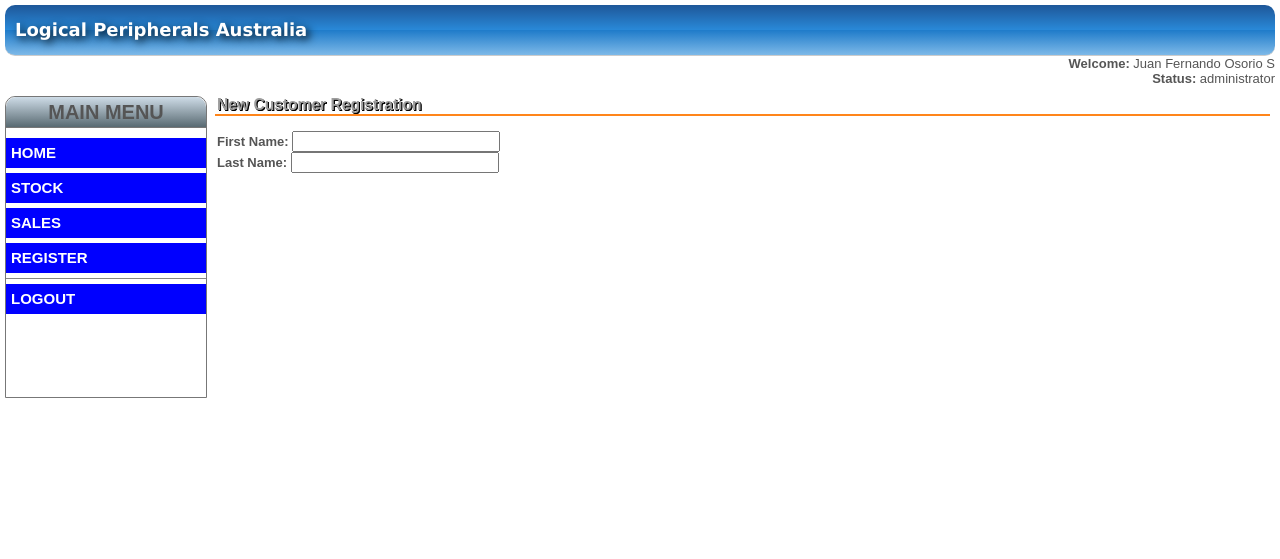
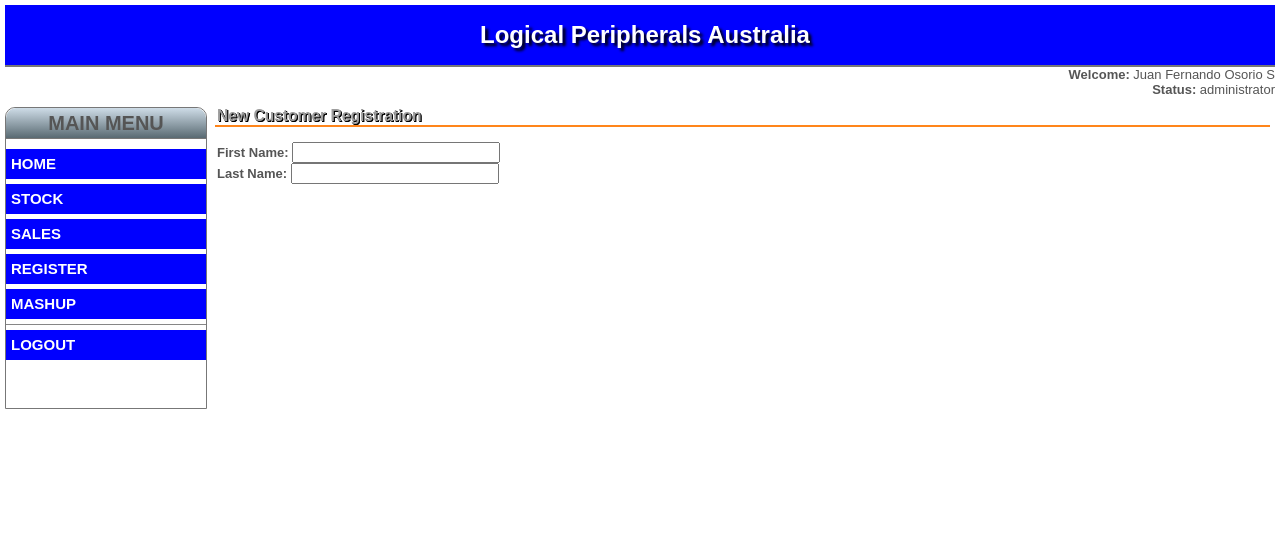
Before and after one commit to lucianocarinhato/LPA-eComms, a PHP site: page /reg.php in a window 1280 px wide. Shown: the top 559 px of the page. Run offline with PHP 8.4, Linux system fonts and the light colour scheme; a user stored in the database is signed in; data comes from the database, SQL or seed files in the repository.

Commit message:
Added Mashup page

```diff
--- a/app-lib.php
+++ b/app-lib.php
@@ -105,8 +105,10 @@ function build_navBlock() {
       <div id="navStock"class="navItem" onclick="navMan('stock.php')">STOCK</div>
       <div id="navSales" class="navItem" onclick="navMan('sales.php')">SALES</div>
       <div id="navReg" class="navItem" onclick="navMan('reg.php')">REGISTER</div>
+      <div id="navMashup" class="navItem" onclick="navMan('mashup.php')">MASHUP</div>
       <div class="menuSep"></div>
       <div id="navLog" class="navItem" onclick="navMan('login.php?killses=true')">LOGOUT</div>
+
     </div>
     <?PHP
   }else {      //If it does not fall under the admin condiction it builds the navBlock without the admin tab 'register'
--- a/css/style.css
+++ b/css/style.css
@@ -18,21 +18,15 @@ a:hover {
 #header {
 	position:relative;
 	width: 100%;
-	height:50px;
-	border-bottom: #CCC solid 1px;
+	height:60px;
+	border-bottom: #777777 solid 2px;
 	color: #FFF;
-	text-shadow: 3px 3px 8px #000;
-	font: bold 18px/50px Verdana, Geneva, sans-serif;
-	text-align:left;
-	background: #1e5799; /* Old browsers */
-	background: -moz-linear-gradient(top,  #1e5799 0%, #2989d8 50%, #207cca 51%, #7db9e8 100%);
-	background: -webkit-gradient(linear, left top, left bottom, color-stop(0%,#1e5799), color-stop(50%,#2989d8), color-stop(51%,#207cca), color-stop(100%,#7db9e8));
-	background: -webkit-linear-gradient(top,  #1e5799 0%,#2989d8 50%,#207cca 51%,#7db9e8 100%);
-	background: -o-linear-gradient(top,  #1e5799 0%,#2989d8 50%,#207cca 51%,#7db9e8 100%);
-	background: -ms-linear-gradient(top,  #1e5799 0%,#2989d8 50%,#207cca 51%,#7db9e8 100%);
-	background: linear-gradient(to bottom,  #1e5799 0%,#2989d8 50%,#207cca 51%,#7db9e8 100%);
-	filter: progid:DXImageTransform.Microsoft.gradient( startColorstr='#1e5799', endColorstr='#7db9e8',GradientType=0 );
-	border-radius: 10px;
+	text-shadow: 3px 3px 3px #000;
+	font: bold 24px Arial, Helvetica, sans-serif;
+	text-align: center;
+	vertical-align: middle;
+	line-height: 60px;
+	background: #0000FF; /* Old browsers */
 
 }
 
@@ -308,8 +302,8 @@ tr.hl:hover {
 	height: 200px;
 	margin-left: 0px;
 	padding: 0px;
-	border: 1px solid transparent;
-	background-color: ;
+	border: 1px solid lightgrey;
+	background-color: lightgrey;
 }
 
 #maps {
```
Also changed, not shown: mashup.php (added, +32 -0 lines).
